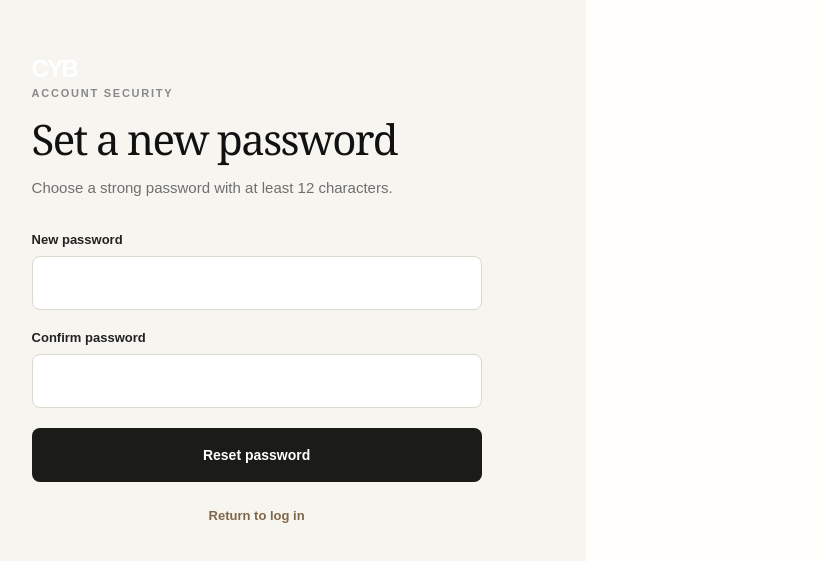
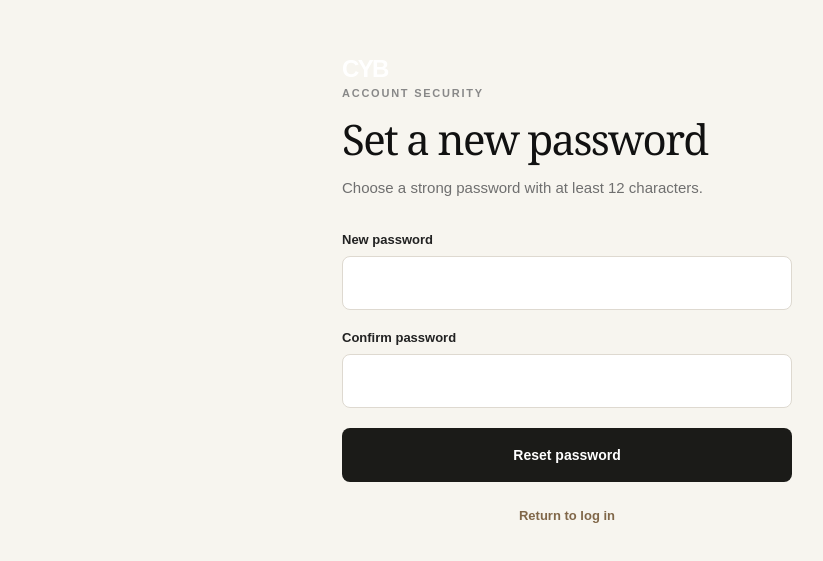
Before and after one commit to nuulf26-glitch/your-business, a React (Vite) app: page /reset-password in a window 1280 px wide. Shown: the part 111-672 px from the top of the page, without its empty margins (73-896 px from the left). Built offline with nearby package versions, Linux system fonts and the light colour scheme; no server answers.

Commit message:
Port CYB design to production base: src/pages/ResetCustomPassword.jsx

```diff
--- a/src/pages/ResetCustomPassword.jsx
+++ b/src/pages/ResetCustomPassword.jsx
@@ -6,5 +6,5 @@ import '../styles/auth.css';
 export default function ResetCustomPassword() {
   const [params]=useSearchParams();const [password,setPassword]=useState('');const [confirm,setConfirm]=useState('');const [status,setStatus]=useState('');const [busy,setBusy]=useState(false);
   async function submit(event){event.preventDefault();setStatus('');if(password.length<12){setStatus('Use at least 12 characters for your new password.');return;}if(password!==confirm){setStatus('The passwords do not match.');return;}const token=params.get('token');if(!token){setStatus('This reset link is unavailable.');return;}setBusy(true);try{await customBackendRequest('/auth/reset-password',{method:'POST',body:JSON.stringify({token,password})});setStatus('Your password has been reset. You can now log in.');}catch(error){setStatus(error.message||'This reset link is invalid or expired.');}finally{setBusy(false);}}
-  return <div className="auth-page"><section className="auth-form-panel"><div className="auth-form-wrapper"><Link className="auth-brand-logo" to="/">CYB</Link><div className="auth-heading"><span className="auth-eyebrow">Account security</span><h2>Set a new password</h2><p>Choose a strong password with at least 12 characters.</p></div><form className="auth-form" onSubmit={submit}><div className="auth-field"><label htmlFor="new-password">New password</label><input id="new-password" type="password" autoComplete="new-password" minLength={12} required value={password} onChange={event=>setPassword(event.target.value)}/></div><div className="auth-field"><label htmlFor="confirm-password">Confirm password</label><input id="confirm-password" type="password" autoComplete="new-password" minLength={12} required value={confirm} onChange={event=>setConfirm(event.target.value)}/></div>{status&&<p className={status.startsWith('Your password')?'auth-success':'auth-error'} role="status">{status}</p>}<button className="auth-submit-button" type="submit" disabled={busy}>{busy?'Updating…':'Reset password'}</button></form><p className="auth-switch-text"><Link to="/login">Return to log in</Link></p></div></section></div>;
+  return <div className="auth-page auth-page--single"><section className="auth-form-panel"><div className="auth-form-wrapper"><Link className="auth-brand-logo" to="/">CYB</Link><div className="auth-heading"><span className="auth-eyebrow">Account security</span><h2>Set a new password</h2><p>Choose a strong password with at least 12 characters.</p></div><form className="auth-form" onSubmit={submit}><div className="auth-field"><label htmlFor="new-password">New password</label><input id="new-password" type="password" autoComplete="new-password" minLength={12} required value={password} onChange={event=>setPassword(event.target.value)}/></div><div className="auth-field"><label htmlFor="confirm-password">Confirm password</label><input id="confirm-password" type="password" autoComplete="new-password" minLength={12} required value={confirm} onChange={event=>setConfirm(event.target.value)}/></div>{status&&<p className={status.startsWith('Your password')?'auth-success':'auth-error'} role="status">{status}</p>}<button className="auth-submit-button" type="submit" disabled={busy}>{busy?'Updating…':'Reset password'}</button></form><p className="auth-switch-text"><Link to="/login">Return to log in</Link></p></div></section></div>;
 }
```
